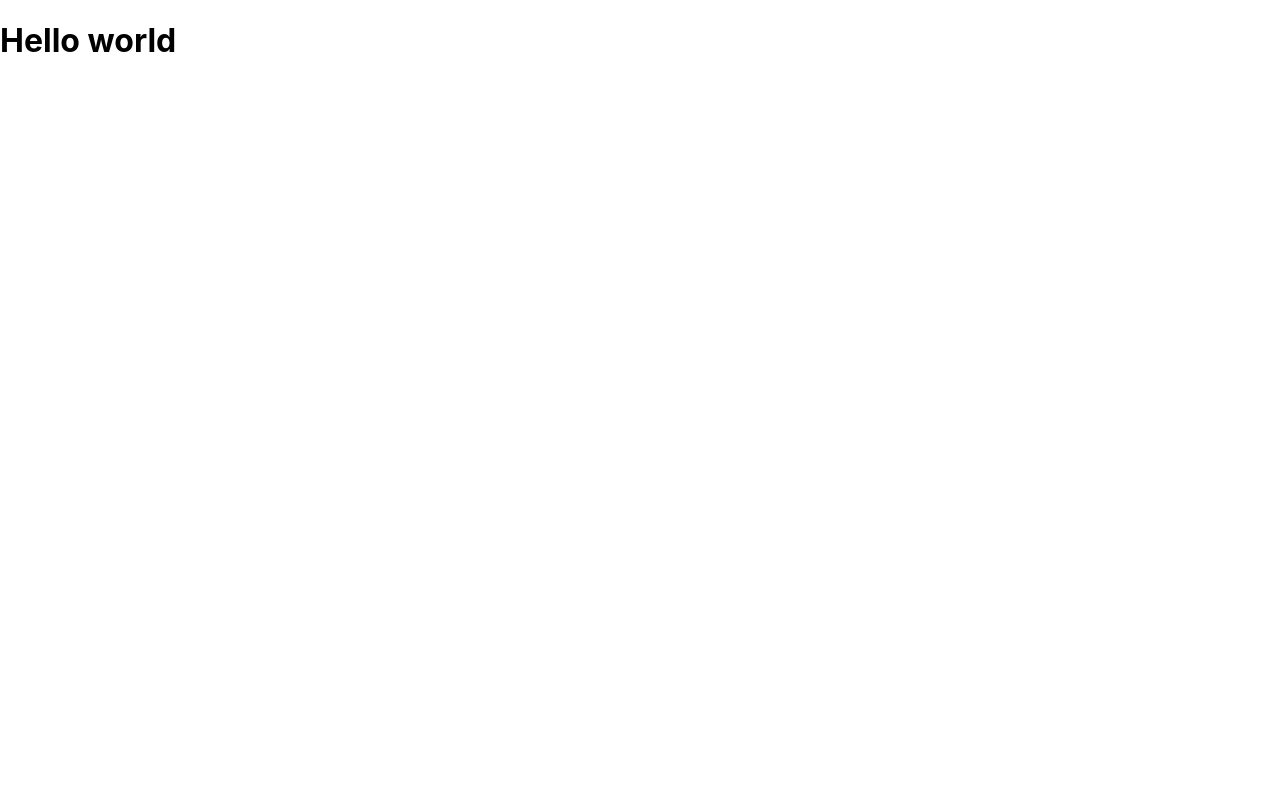
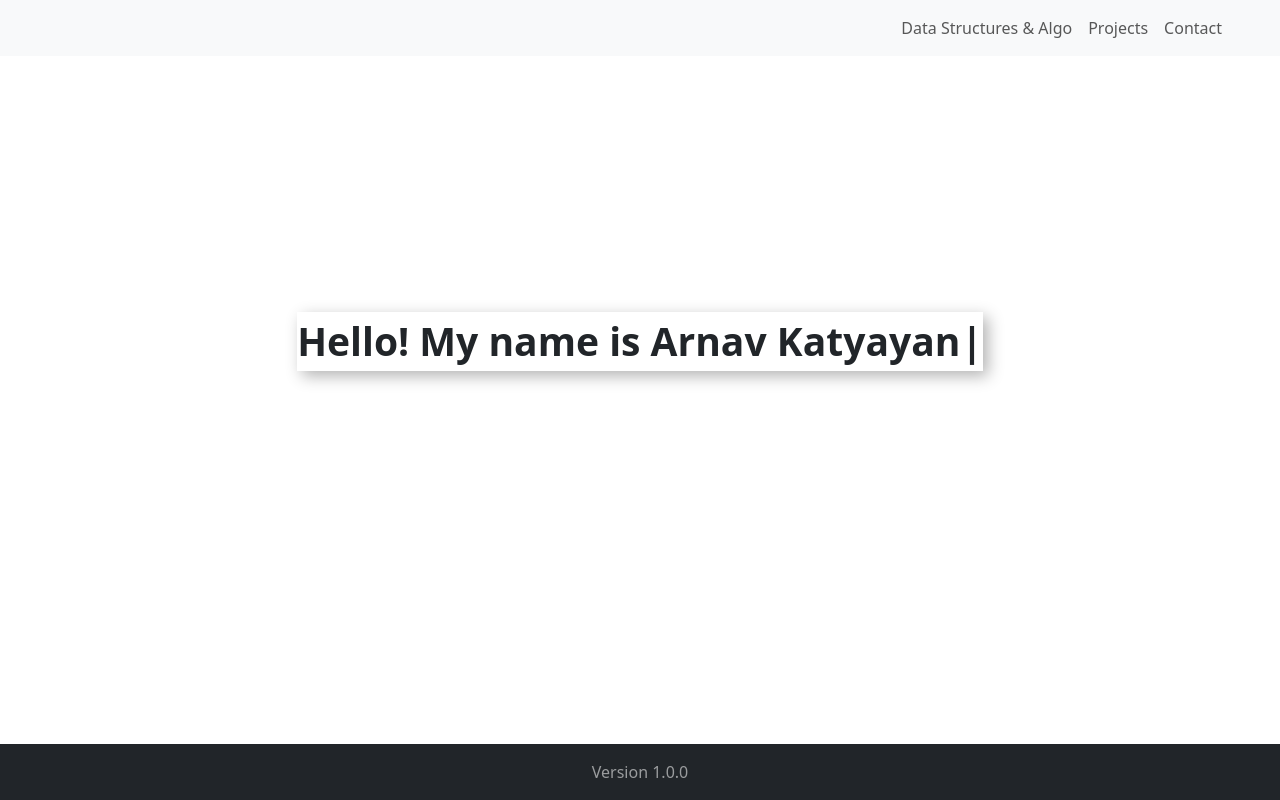
Before and after one commit to arnavkatyayan/visualresumearnavk2025, a React (Create React App) app: page / in a window 1280 px wide. Built offline with nearby package versions, Linux system fonts and the light colour scheme.

Commit message:
Home Page Dev done.

```diff
--- a/src/App.css
+++ b/src/App.css
@@ -36,3 +36,30 @@
     transform: rotate(360deg);
   }
 }
+.margin-right-nav {
+  position:relative;
+  left:-230px
+}
+.margin-left-nav {
+position: fixed;
+right:50px;
+}
+.nav-bg {
+  background-color: beige;
+}
+.home-page-css {
+  display: flex;
+  justify-content: center;
+  align-items: center;
+  position: relative;
+  top:20vw;
+}
+.typewriter-effects {
+  display: flex;
+  flex-direction: column;
+  gap:10px;
+  font-weight: 700;
+  font-size: 39px;
+  box-shadow: 5px 5px 15px rgba(0, 0, 0, 0.3), -5px -5px 15px rgba(255, 255, 255, 0.1);
+
+}
--- a/src/App.js
+++ b/src/App.js
@@ -1,9 +1,48 @@
 import logo from './logo.svg';
 import './App.css';
+import { Button } from 'react-bootstrap';
+import 'bootstrap/dist/css/bootstrap.min.css';
+import { Navbar, Container, Nav } from 'react-bootstrap';
+import HomePage from './HomePage';
+import {useState} from 'react';
+function App() {
 
-function App() {
+  const [homeBtnClicked,setHomeBtnClicked] = useState(false);
+
+  const handleHome = () => {
+    setHomeBtnClicked(true);
+  }
   return (
-   <h1>Hello world</h1>
+    <div>
+    <Navbar bg="light" expand="lg" className='nav-bg'>
+      <Container >
+      <Navbar.Collapse id="basic-navbar-nav">
+          <Nav className="me-auto margin-right-nav">
+            <Nav.Link onClick={handleHome}>Home</Nav.Link>
+            <Nav.Link href="#">About</Nav.Link>
+
+          </Nav>
+          <Nav className="me-auto margin-left-nav">
+            <Nav.Link href="#">Data Structures & Algo</Nav.Link>
+            <Nav.Link href="#">Projects</Nav.Link>
+            <Nav.Link href="#">Contact</Nav.Link>
+          </Nav>
+        </Navbar.Collapse>
+      </Container>
+    </Navbar>
+
+    <HomePage/>
+    <footer>
+    <Navbar bg="dark" variant="dark" fixed="bottom">
+      <Container className="justify-content-center">
+        <Nav>
+          <Nav.Link>Version 1.0.0</Nav.Link>
+
+        </Nav>
+      </Container>
+    </Navbar>
+    </footer>
+    </div>
   );
 }
 
--- /dev/null
+++ b/src/HomePage.js
@@ -0,0 +1,28 @@
+import React from "react";
+import Typewriter from "typewriter-effect";
+
+function HomePage() {
+    return (
+        <div className="home-page-css">
+            <div className="typewriter-effects">
+                <Typewriter
+                    options={{
+                        strings: [
+                            "Hello! My name is Arnav Katyayan",
+                            "Welcome To my Visual-Resume",
+                            "I am Passionate About Software Development",
+                            "Code. Create. Innovate. Repeat.",
+                            "Let's Build Something Amazing!"
+                        ],
+                        autoStart: true,
+                        loop: true, // Enables looping effect
+                    }}
+                />
+
+
+            </div>
+        </div>
+    );
+}
+
+export default HomePage;
```
